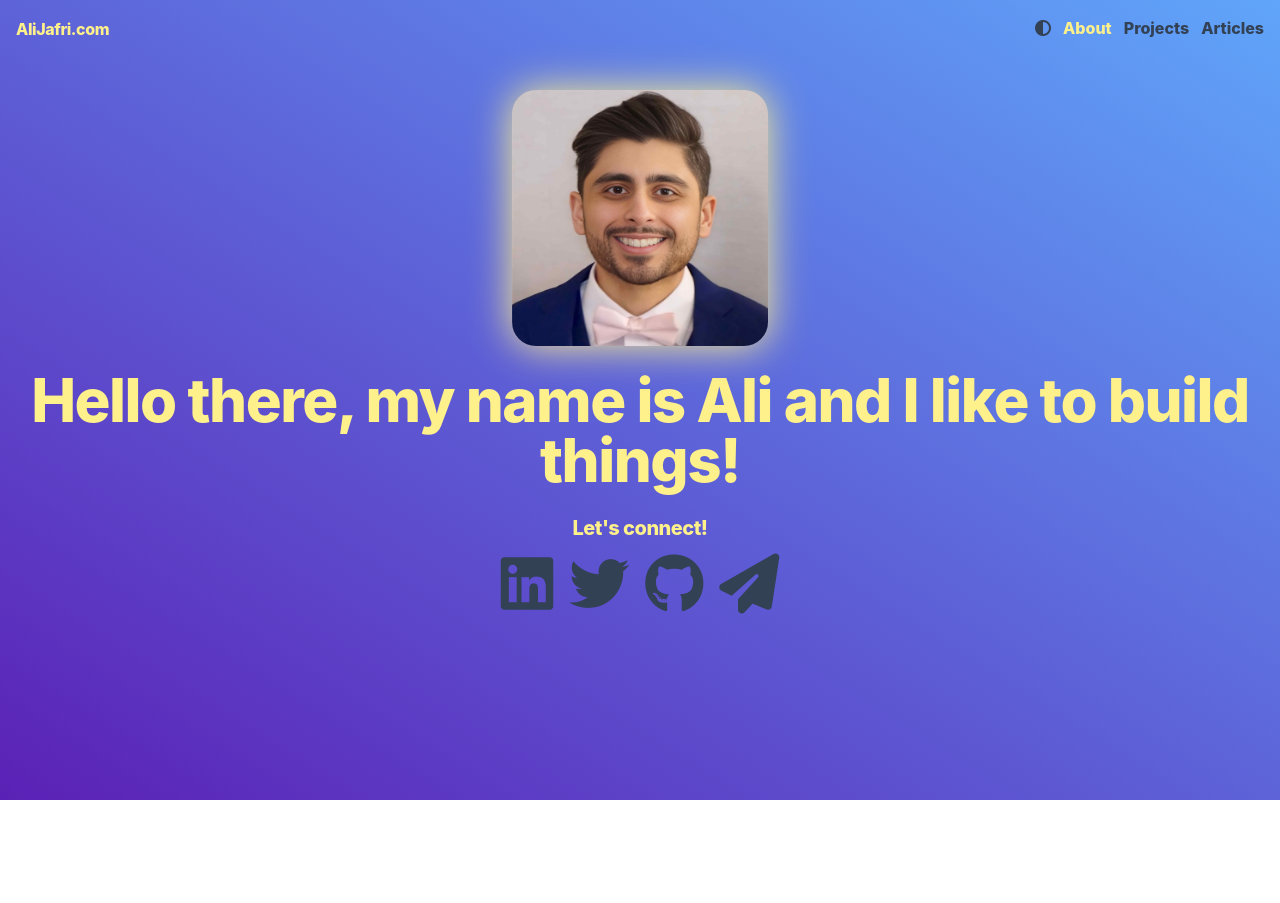
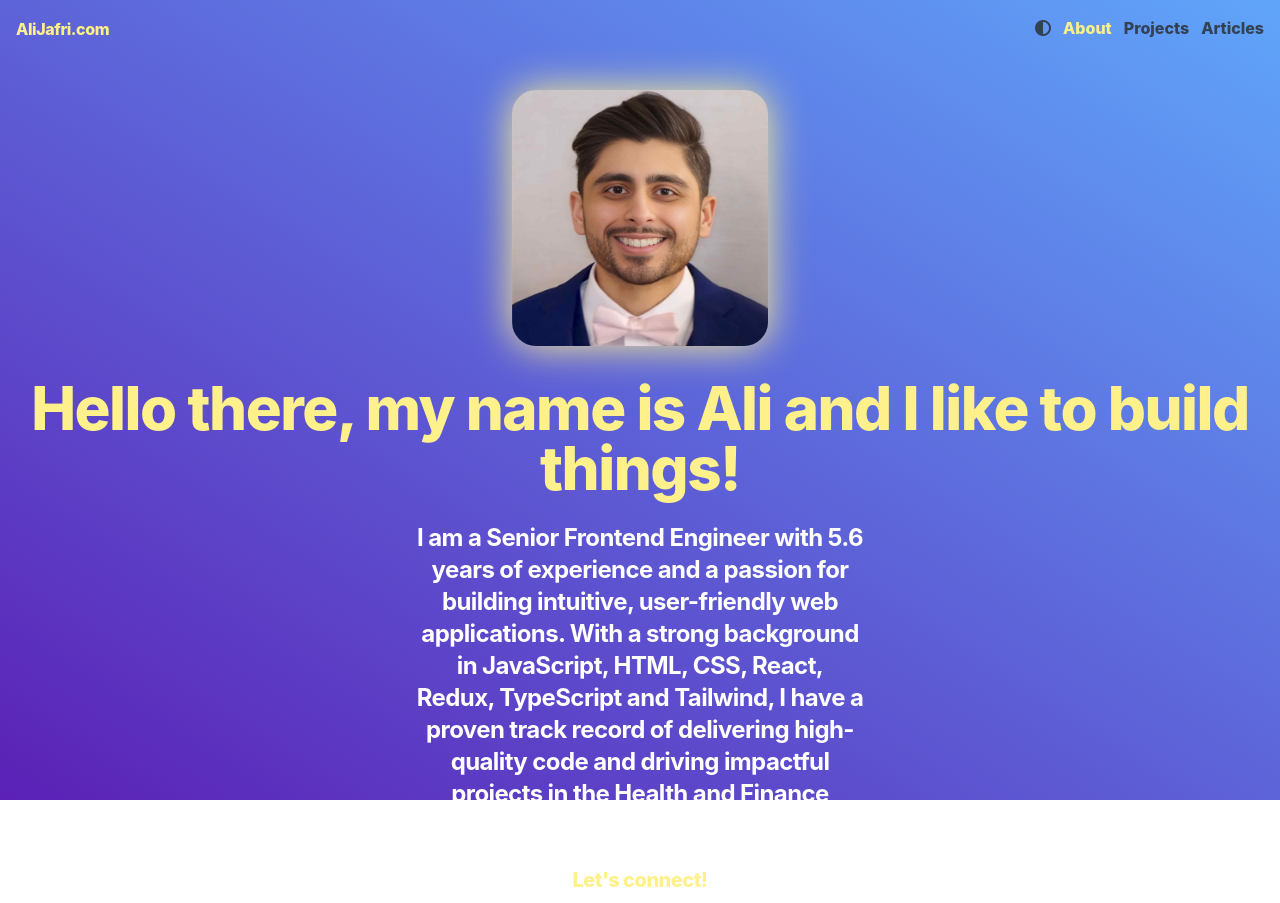
Before and after one commit to aliisjafri/portfolio, a React (Vite) app: page / in a window 1280 px wide. Shown: the top 903 px of the page. Before the commit the page ends 800 px from the top, so only its background shows below. Built offline with nearby package versions, Linux system fonts and the light colour scheme.

Commit message:
add intro blurb

```diff
--- a/src/About/index.tsx
+++ b/src/About/index.tsx
@@ -1,4 +1,15 @@
 import ProfileLinks from './ProfileLinks'
+
+const calculateExperience = (): number => {
+  const startDate = new Date(2018, 0, 1)
+  const now = new Date()
+  const experienceInMilliseconds = now.getTime() - startDate.getTime()
+  const experienceInYears =
+    experienceInMilliseconds / (1000 * 60 * 60 * 24 * 365)
+  return Math.round(experienceInYears * 10) / 10
+}
+
+const yearsOfExperience = calculateExperience() || '5+'
 
 const About = () => (
   <div className="mt-8 flex-col items-center justify-center">
@@ -7,9 +18,19 @@ const About = () => (
       alt="Ali Jafri headshot"
       className="mx-auto mt-6 h-32 w-32 transform rounded-3xl text-center drop-shadow-[0_0_20px_#fef08a] transition-all duration-200 hover:drop-shadow-[0_0_35px_#fef08a]  dark:drop-shadow-[0_0_20px_#fbbf24] dark:hover:drop-shadow-[0_0_35px_#fbbf24] sm:h-48 sm:w-48 lg:h-64 lg:w-64"
     />
-    <p className="m-2 mt-6 text-center text-4xl font-extrabold tracking-tight text-yellow-200 dark:text-amber-400 sm:text-5xl lg:text-6xl">
+    <p className="m-2 mt-8 text-center text-4xl font-extrabold tracking-tight text-yellow-200 dark:text-amber-400 sm:text-5xl lg:text-6xl">
       Hello there, my name is Ali and I like to build things!
     </p>
+    <div className="mt-6 flex justify-center text-center">
+      <p className="max-w-md font-bold tracking-tight text-white md:text-xl lg:text-2xl">
+        I am a Senior Frontend Engineer with {yearsOfExperience} years of
+        experience and a passion for building intuitive, user-friendly web
+        applications. With a strong background in JavaScript, HTML, CSS, React,
+        Redux, TypeScript and Tailwind, I have a proven track record of
+        delivering high-quality code and driving impactful projects in the
+        Health and Finance industries.
+      </p>
+    </div>
     <ProfileLinks />
   </div>
 )
```
